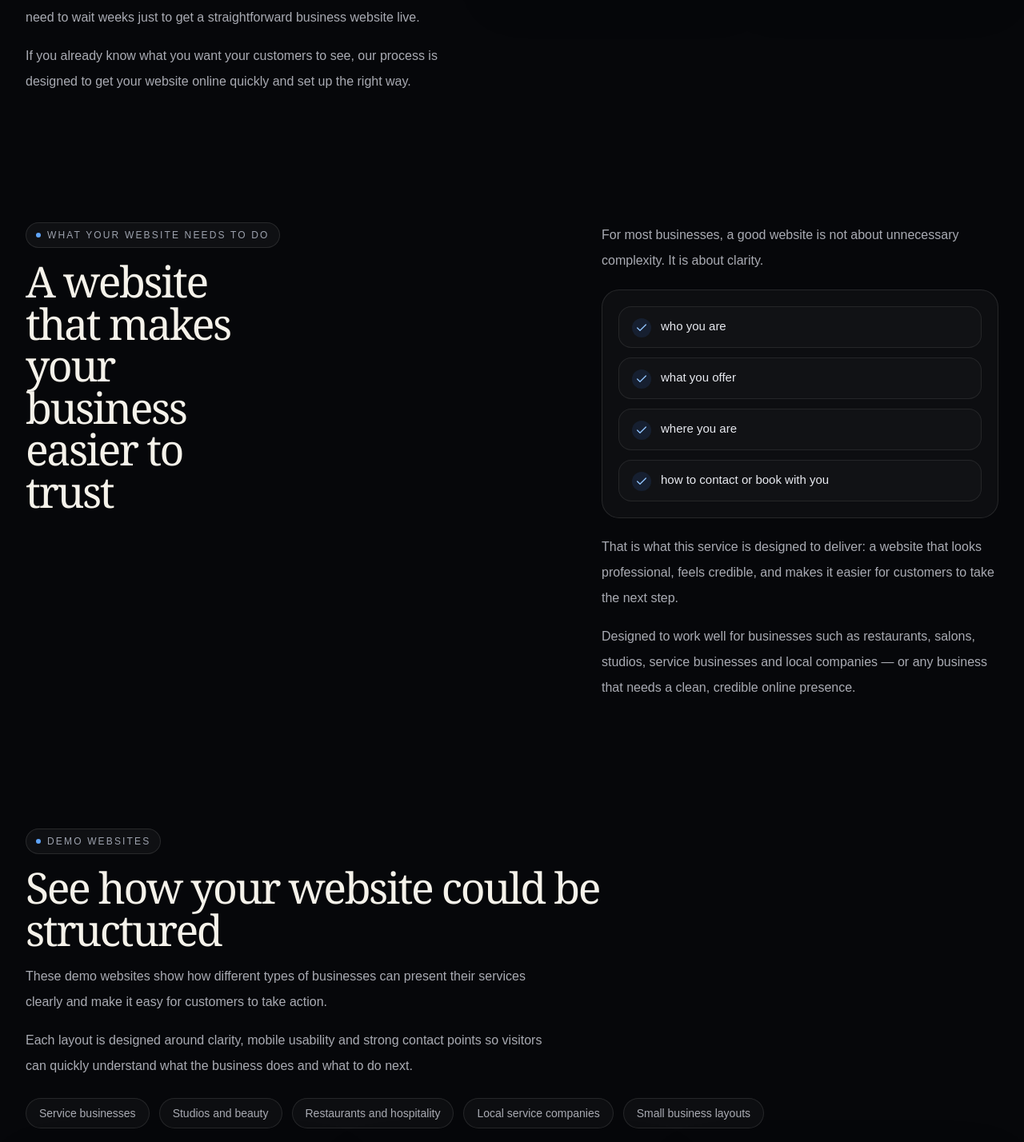
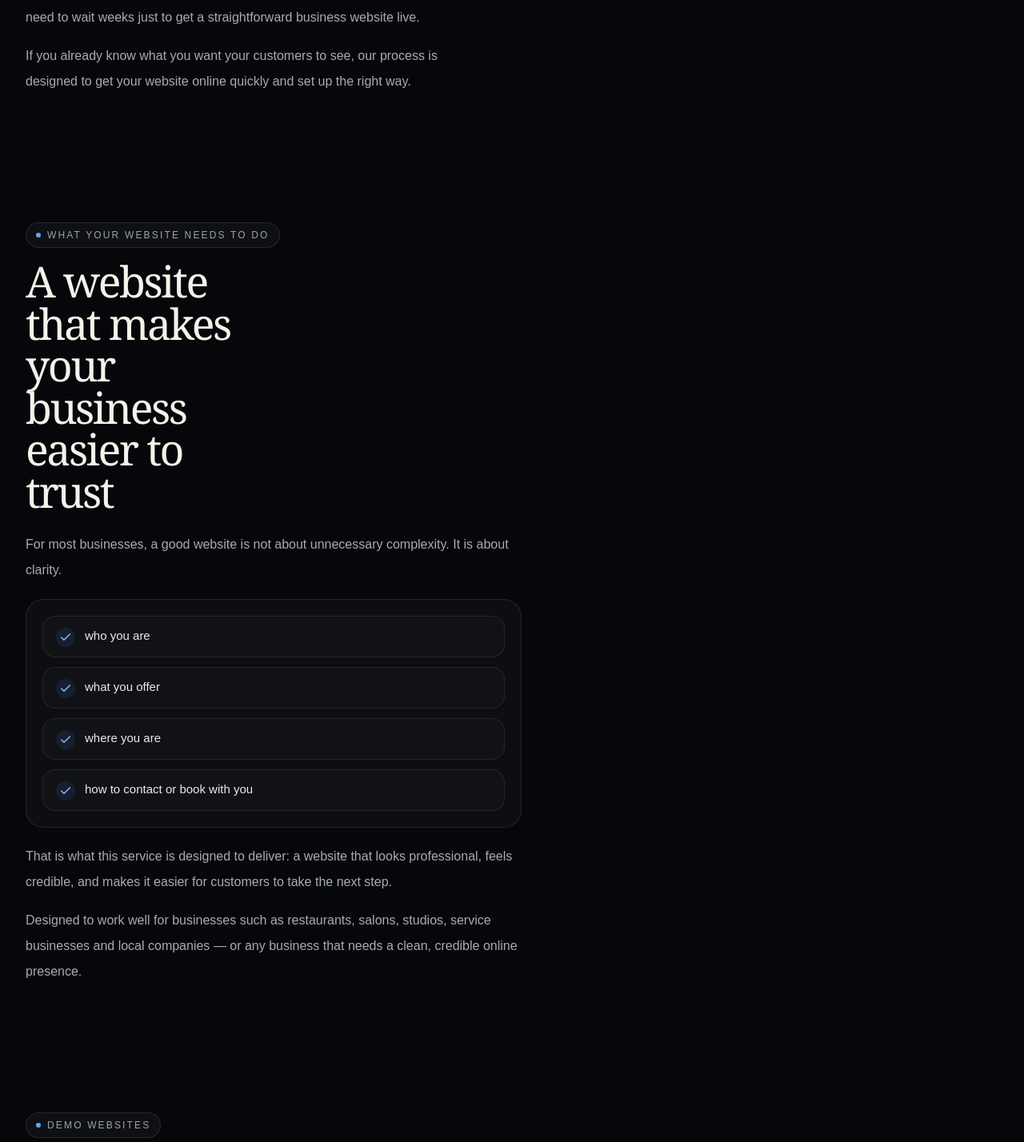
Before and after one commit to cleanwebsitesuk/cleanwebsites, a Next.js app: page / in a window 1280 px wide. Shown: the part 1536-2964 px from the top of the page at 80% size. Built offline with nearby package versions, Linux system fonts and the light colour scheme.

Commit message:
Update page.tsx

```diff
--- a/app/page.tsx
+++ b/app/page.tsx
@@ -1256,15 +1256,13 @@ export default function HomePage() {
 
 <Reveal>
   <SectionShell>
-    <div className="grid gap-8 lg:grid-cols-[minmax(0,680px)_minmax(0,1fr)] lg:items-start lg:gap-10">
     <div className="max-w-[680px]">
       <SectionEyebrow>What your website needs to do</SectionEyebrow>
       <h2 className="mt-4 max-w-[10ch] font-serif text-[clamp(2rem,6vw,3.35rem)] leading-[0.98] tracking-[-0.045em] text-[#F5F2EA]">
         A website that makes your business easier to trust
       </h2>
-      </div>
-
-      <div className="max-w-[620px]">
+
+      <div className="mt-6 max-w-[620px]">
         <p className="text-[15px] leading-7 text-[#A9ABB3] sm:text-[16px] sm:leading-8">
           For most businesses, a good website is not about unnecessary
           complexity. It is about clarity.
```
Lines whose indentation alone changed are shown as unchanged.
